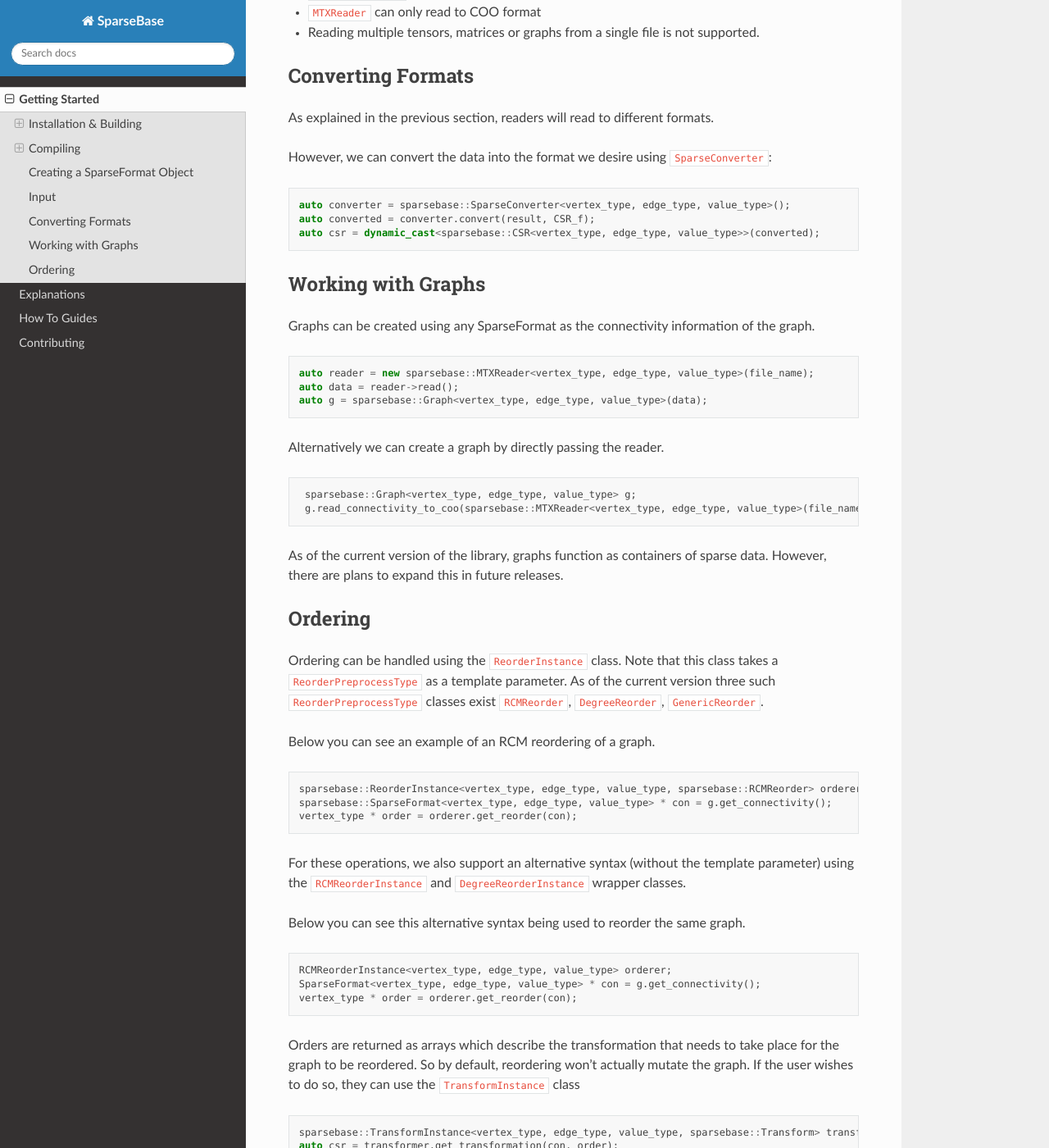
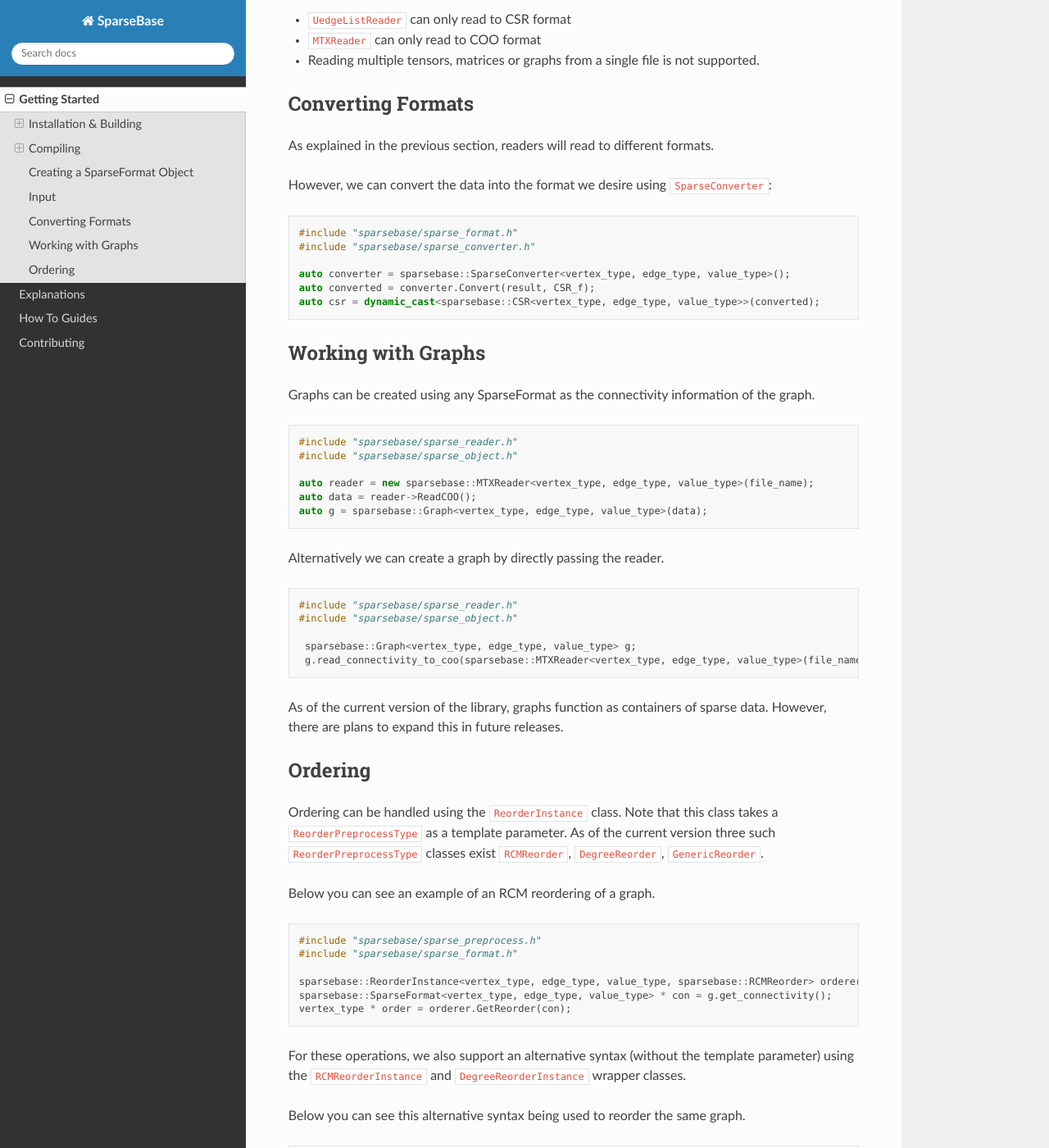
Before and after one commit to sparcityeu/SparseBase, a Sphinx documentation site: the page built from docs/pages/getting_started.md, in a window 1280 px wide and 1400 px high, scrolled down 3957 px. Shown: the whole window at 82% size. Built offline with Sphinx 7.4.7 and the Read the Docs theme 2.0.0, drawn with Linux system fonts in a browser that asks for light colours; pages that are not in the unit, such as notebooks, are missing from menus; some of the changed text lies outside the part shown.

````diff
--- a/docs/pages/getting_started.md
+++ b/docs/pages/getting_started.md
@@ -139,8 +139,10 @@ Currently, we support two sparse data file formats:
 
 We can perform a read operation on these formats as shown below: (use `UedgeListReader` for .uedgelist files)
 ```cpp
+#include "sparsebase/sparse_reader.h"
+
 auto reader = new sparsebase::MTXReader<vertex_type, edge_type, value_type>(file_name);
-auto data = reader->read_coo();
+auto data = reader->ReadCOO();
 ```
 
 There are certain limitations to readers, which will be addressed in future releases:
@@ -155,8 +157,11 @@ As explained in the previous section, readers will read to different formats.
 
 However, we can convert the data into the format we desire using ``SparseConverter``:
 ```cpp
+#include "sparsebase/sparse_format.h"
+#include "sparsebase/sparse_converter.h"
+
 auto converter = sparsebase::SparseConverter<vertex_type, edge_type, value_type>();
-auto converted = converter.convert(result, CSR_f);
+auto converted = converter.Convert(result, CSR_f);
 auto csr = dynamic_cast<sparsebase::CSR<vertex_type, edge_type, value_type>>(converted);
 ```
 
@@ -165,14 +170,20 @@ auto csr = dynamic_cast<sparsebase::CSR<vertex_type, edge_type, value_type>>(con
 Graphs can be created using any SparseFormat as the connectivity information of the graph.
 
 ```cpp
+#include "sparsebase/sparse_reader.h"
+#include "sparsebase/sparse_object.h"
+
 auto reader = new sparsebase::MTXReader<vertex_type, edge_type, value_type>(file_name);
-auto data = reader->read();
+auto data = reader->ReadCOO();
 auto g = sparsebase::Graph<vertex_type, edge_type, value_type>(data);
 ```
 
 Alternatively we can create a graph by directly passing the reader.
 
 ```cpp
+#include "sparsebase/sparse_reader.h"
+#include "sparsebase/sparse_object.h"
+
  sparsebase::Graph<vertex_type, edge_type, value_type> g;
  g.read_connectivity_to_coo(sparsebase::MTXReader<vertex_type, edge_type, value_type>(file_name));
 ```
@@ -186,9 +197,12 @@ As of the current version three such ``ReorderPreprocessType`` classes exist ``R
 
 Below you can see an example of an RCM reordering of a graph.
 ```cpp
+#include "sparsebase/sparse_preprocess.h"
+#include "sparsebase/sparse_format.h"
+
 sparsebase::ReorderInstance<vertex_type, edge_type, value_type, sparsebase::RCMReorder> orderer;
 sparsebase::SparseFormat<vertex_type, edge_type, value_type> * con = g.get_connectivity();
-vertex_type * order = orderer.get_reorder(con);
+vertex_type * order = orderer.GetReorder(con);
 ```
 
 For these operations, we also support an alternative syntax (without the template parameter) using the ``RCMReorderInstance`` and ``DegreeReorderInstance`` wrapper classes.
@@ -197,13 +211,15 @@ Below you can see this alternative syntax being used to reorder the same graph.
 ```cpp
 RCMReorderInstance<vertex_type, edge_type, value_type> orderer;
 SparseFormat<vertex_type, edge_type, value_type> * con = g.get_connectivity();
-vertex_type * order = orderer.get_reorder(con);
+vertex_type * order = orderer.GetReorder(con);
 ```
 
 Orders are returned as arrays which describe the transformation that needs to take place for the graph to be reordered.
 So by default, reordering won't actually mutate the graph. If the user wishes to do so, they can use the `TransformInstance` class
 
 ```cpp
+#include "sparsebase/sparse_preprocess.h"
+
 sparsebase::TransformInstance<vertex_type, edge_type, value_type, sparsebase::Transform> transformer;
-auto csr = transformer.get_transformation(con, order);
+auto csr = transformer.GetTransformation(con, order);
 ```
````
Also changed, not shown: docs/pages/explanations/explanation_sparsepreprocess.md (+4 -1 lines), docs/pages/explanations/sparse_format.md (+27 -24 lines), docs/pages/how_to_guides/how_add_reordering.md (+6 -5 lines).
